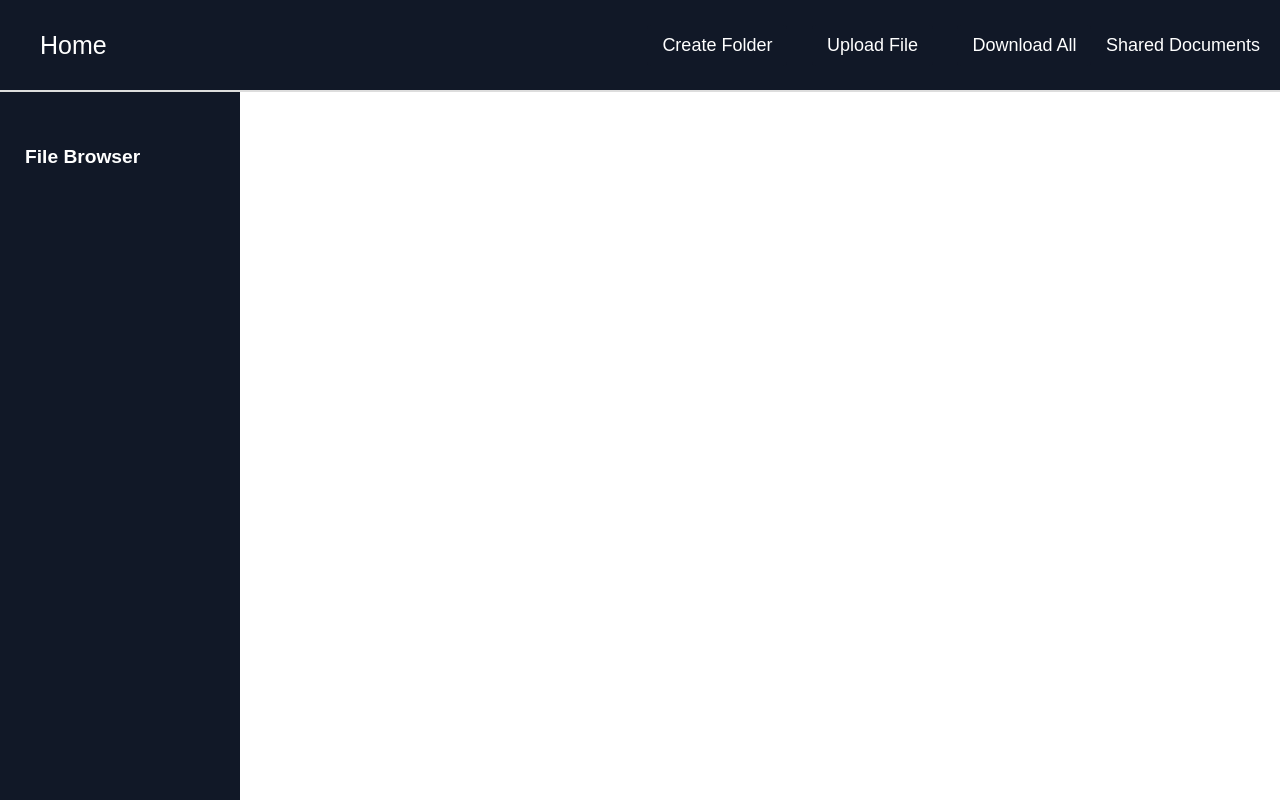
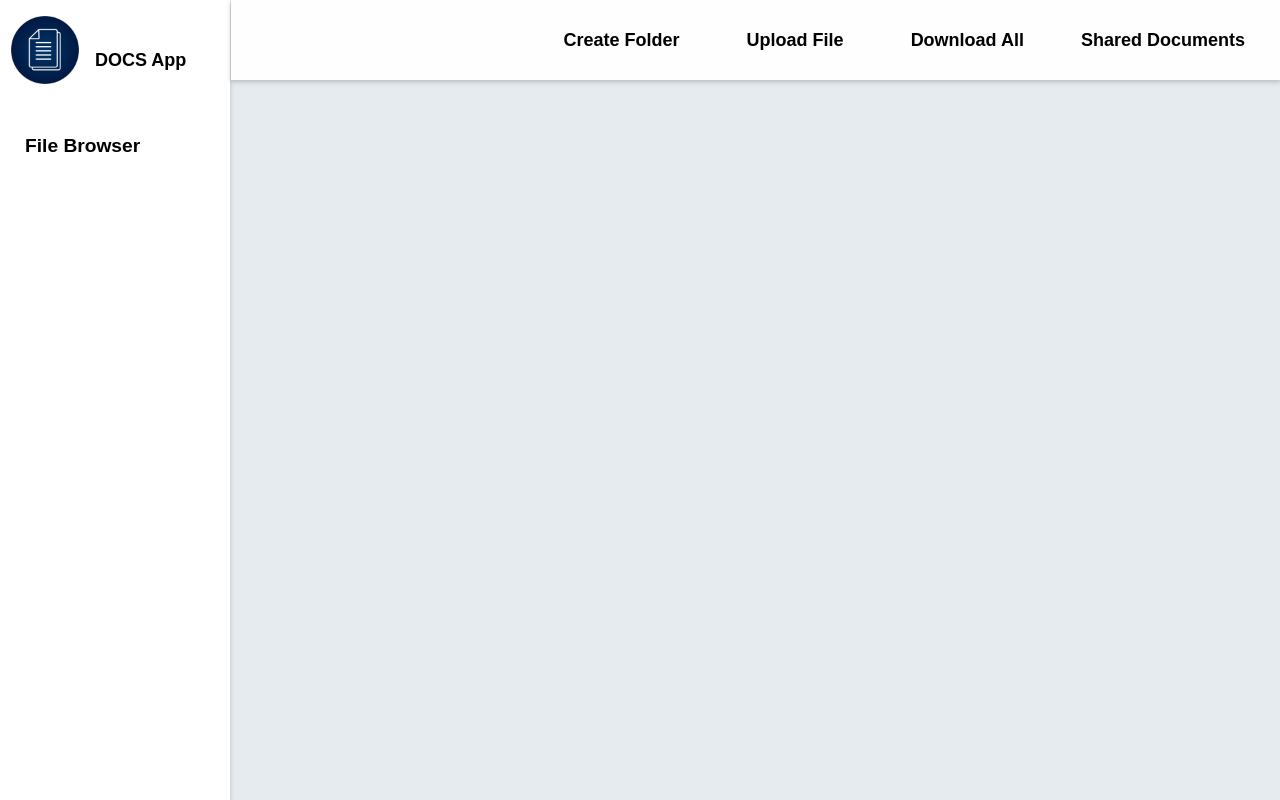
Before and after one commit to AashiAggarwal19/FileSystem, a Django app: page / in a window 1280 px wide. Run offline with Django 5.2, Linux system fonts and the light colour scheme; the visitor is signed in with stand-in values (Sample User, id 1); data that the repository does not hold is empty.

Commit message:
fixes in css

```diff
--- a/static/css/home.css
+++ b/static/css/home.css
@@ -19,22 +19,6 @@ header {
     margin-bottom: 20px;
 }
 
-
-.actions button {
-    background-color: #111827;
-    color: white;
-    border: none;
-    padding: 10px 15px;
-    margin-left: 10px;
-    border-radius: 4px;
-    cursor: pointer;
-    transition: background-color 0.3s;
-}
-
-.actions button:hover {
-    background-color: #2b3752;
-}
-
 .folder-card, .file-card {
     position: relative;
     border: 1px solid #ddd;
--- a/static/css/style.css
+++ b/static/css/style.css
@@ -1,9 +1,14 @@
-/* General layout */
+*{
+  margin: 0;
+  padding: 0;
+  box-sizing: border-box;
+}
+
 body {
-    margin: 0;
+    display: flex;
+    background-color: rgb(230, 235, 239);
+    flex-direction: row;
     font-family: Arial, sans-serif;
-    display: flex;
-    flex-direction: column;
 }
 
 .layout {
@@ -19,71 +24,40 @@ body {
 
 /* Sidebar */
 .sidebar {
-    width: 200px;
-    background: #111827;
-    color: #fff;
+    width: 230px;
+    background: white;
+    color: black;
     display: flex;
     flex-direction: column;
     padding: 20px;
+    box-shadow: 0 2px 5px rgba(0, 0, 0, 0.2);
+  }
+  .sidebar .d-flex {
+    display: flex;
+    align-items: center;
 }
 
-  .sidebar-header {
-    display: flex;
-    align-items: center;
-    margin-bottom: 30px;
-  }
-
-  .sidebar-header .logo img {
-    width: 40px;
-    height: 40px;
-    border-radius: 50%;
+.sidebar img {
+    width: 50px;
+    height: 50px;
     margin-right: 10px;
 }
 
-  .sidebar-header h3 {
-    font-size: 1.2rem;
+.sidebar .sidebar-title {
+    font-size: 18px;
     font-weight: bold;
-  }
-
-  .menu {
-    list-style: none;
-    padding: 0;
-    margin: 0;
-  }
-
-  .menu li {
-    margin-bottom: 15px;
-  }
-
-  .menu li a {
-    color: #9CA3AF;
-    text-decoration: none;
-    display: flex;
-    align-items: center;
-    padding: 10px;
-    border-radius: 5px;
-    transition: background 0.3s;
-  }
-
-  .menu li a.active, .menu li a:hover {
-    background: #2b3752;
-    color: #fff;
-  }
-
-  .menu li a .icon {
-    margin-right: 10px;
-    font-size: 1.2rem;
+    color: black;
 }
 
 .file-browser {
-    margin-top: 100px;
+  margin-top: 35px;
   margin-left: 5px;
 }
 
 .file-browser h4 {
   margin-bottom: 15px;
   font-size: larger;
-    color: white;
+  color: black;
 }
 
 .file-browser ul {
@@ -111,26 +85,91 @@ body {
 }
 
 .content {
-    flex: 1;
+  margin-left: 231px;
   padding: 20px;
   background: #F3F4F6;
+  min-height: 100vh;
 }
 
-
-
 .navbar {
-    background-color: #111827;
+    width: calc(100% - 230px);
+    background-color: rgb(254, 254, 254);
     padding: 10px 20px;
     display: flex;
     justify-content: space-between;
     align-items: center;
-    border-bottom: 2px solid #ddd;
     position: fixed;
     top: 0;
+    left: 231px;
+    z-index: 1000;
+    height: 80px;
+    box-shadow: 0 2px 5px rgba(0, 0, 0, 0.2);
+
+}
+.navbar .actions {
+  display: flex;
+  align-items: center;
+  gap: 15px;
+  margin-left: auto;
+}
+.navbar .actions button,
+.navbar .actions a{
+  background-color: transparent;
+    font-size: large;
+    padding: 8px 16px;
+    color: black;
+    border: none;
+    border-radius: 5px;
+    text-decoration: none;
+    cursor: pointer;
+    display: flex;
+    align-items: center;
+    justify-content: center;
+    height: 40px;
+}
+
+.navbar .actions button:hover,
+.navbar .actions a:hover {
+    background-color: #dadce0;
+}
+@media (max-width: 768px) {
+    .navbar {
+        flex-direction: column;
+        align-items: flex-start;
+        padding: 10px;
+        height: auto;
+        width: 100%;
         left: 0;
-    right: 0;
-    z-index: 1000;
-    height: 70px;
+    }
+
+    .navbar .actions {
+        flex-direction: column;
+        width: 100%;
+        gap: 10px;
+        margin-left: 0;
+        align-items: flex-start;
+    }
+
+    .navbar .actions button,
+    .navbar .actions a {
+        width: 100%;
+        text-align: left;
+        font-size: 1rem;
+        padding: 10px;
+    }
+
+    .content {
+        margin-left: 0;
+        margin-top: 100px;
+    }
+}
+
+@media (max-width: 576px) {
+    .navbar .actions button,
+    .navbar .actions a {
+        font-size: 0.9rem;
+        padding: 8px 10px;
+    }
 }
 .file-text{
     font-size: 15px;
@@ -149,9 +188,4 @@ body {
     text-align: center;
     color: white;
     padding: 10px;
-
-
 }
-
-
-/* pages */
--- a/templates/home/pages.html
+++ b/templates/home/pages.html
@@ -15,24 +15,13 @@
     <div class="dashboard">
          <main class="main-content">
             <header class="navbar">
-                <div class="breadcrumb">
-                    <span class="breadcrumb-text">
-                        {% if current_path %}
-                            {{ current_path }}
-                        {% else %}
-                            Home
-                        {% endif %}
-                    </span>
-                </div>
-
                  <div class="actions">
-                    <button id="create-folder" style= "font-size: large">Create Folder</button>
-                    <button id="upload-file" style= "font-size: large" >Upload File</button>
-                    <button id="download-all-zip" data-folder="folder-name" style= "font-size: large" >Download All</button>
-                    <a href="{% url 'shared-documents'%}" id="shared-with-me"  style= "font-size: large; color: white; text-decoration: none;" >Shared Documents</a>
+                    <button id="create-folder" style= "font-size: large;font-weight: bold">Create Folder</button>
+                    <button id="upload-file" style= "font-size: large;font-weight: bold" >Upload File</button>
+                    <button id="download-all-zip" data-folder="folder-name" style= "font-size: large;font-weight: bold" >Download All</button>
+                    <a href="{% url 'shared-documents'%}" id="shared-with-me"  style= "font-size: large; font-weight: bold;color: black; text-decoration: none;" >Shared Documents</a>
                 </div>
             </header>
-
 
             <div id="file-system">
                 {% for folder in folders %}
--- a/templates/home/sidebar.html
+++ b/templates/home/sidebar.html
@@ -6,21 +6,23 @@
   <meta charset="UTF-8">
   <meta name="viewport" content="width=device-width, initial-scale=1.0">
   <title>Sidebar Design</title>
+
 <style>
 #file-explorer {
     list-style-type: none;
     padding-left: 0;
-    font-family: Arial, sans-serif;
     font-size: 12px;
+    margin-left: -15px
 }
-
 #file-explorer li {
     display: block;
     margin: 28px 10px;
     padding-left : 5px;
     transition: background-color 0.2s ease;
     cursor: pointer;
+    border-radius: 5px;
 }
+
 .sidebar-folder-icon {
     margin-right: 8px;
     color: #ffa726;
@@ -35,7 +37,7 @@
 .folder-toggle {
     width: 20px;
     cursor: pointer;
-    color: white;
+    color: black;
     text-align: center;
     font-size: 14px;
     margin-right: 8px;
@@ -47,7 +49,7 @@
 
 .sidebar-folder-name {
     cursor: pointer;
-    color: white;
+    color: black;
     font-size: 17px;
 }
 
@@ -68,20 +70,17 @@
 </head>
 <body>
     <div class="sidebar">
-        <div class="file-browser" >
+        <div class="d-flex align-items-center mb-2">
+            <img src="{% static 'images/docs-logo.png' %}" alt="File Explorer"
+                style="width: 100px; height: 100px; margin-right: 0px;margin-top:-20px;margin-left:-25px" />
+            <span class="sidebar-title">DOCS App</span>
+        </div>
+
+        <div class="file-browser">
             <h4>File Browser</h4>
             <ul id="file-explorer" data-current-path="root ">
             <!-- Folder and file structure will be populated dynamically -->
             </ul>
-          <!-- <h4>Shared Documents</h4>
-          <ul id="shared-documents" >
-
-            {% for folder in shared_folders %}
-            <li>
-                <a href="?path={{ share_folder }}">{{ folder.name }}</a>
-            </li>
-            {% endfor %}
-          </ul> -->
         </div>
     </div>
 
```
Also changed, not shown: other parts of static/css/home.css (+39 -78 lines), static/images/docs-logo.png (added), static/images/docs.png (added), 1 other file. Lines whose indentation alone changed are shown as unchanged.
